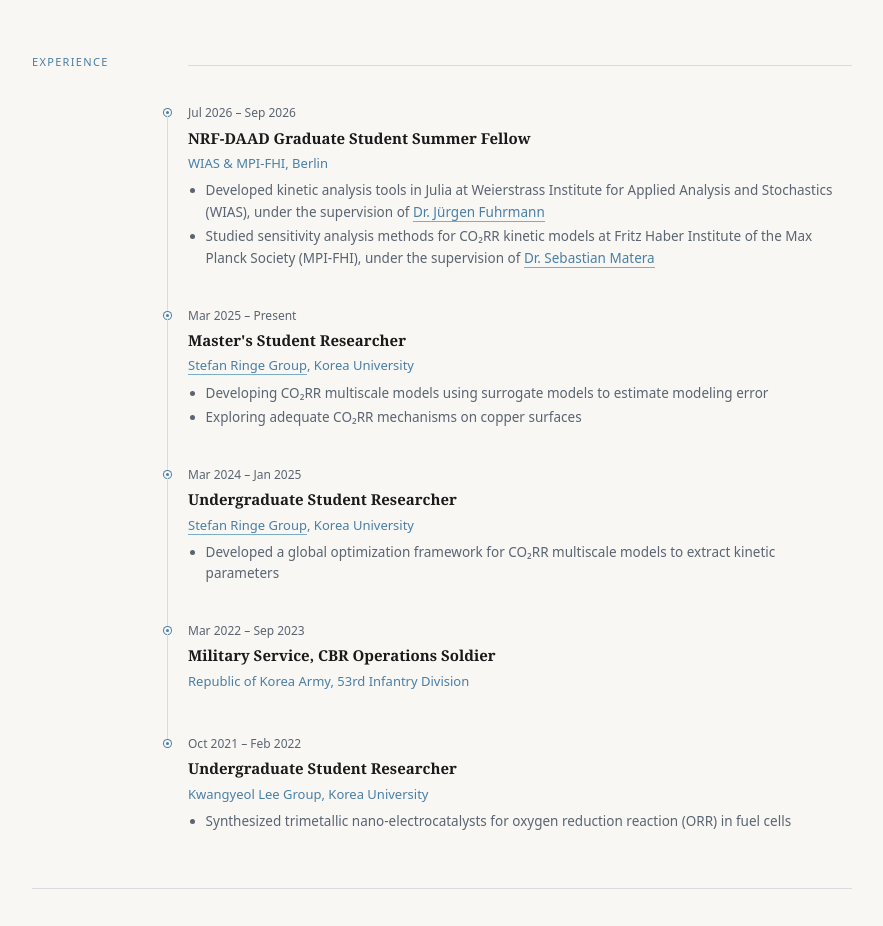
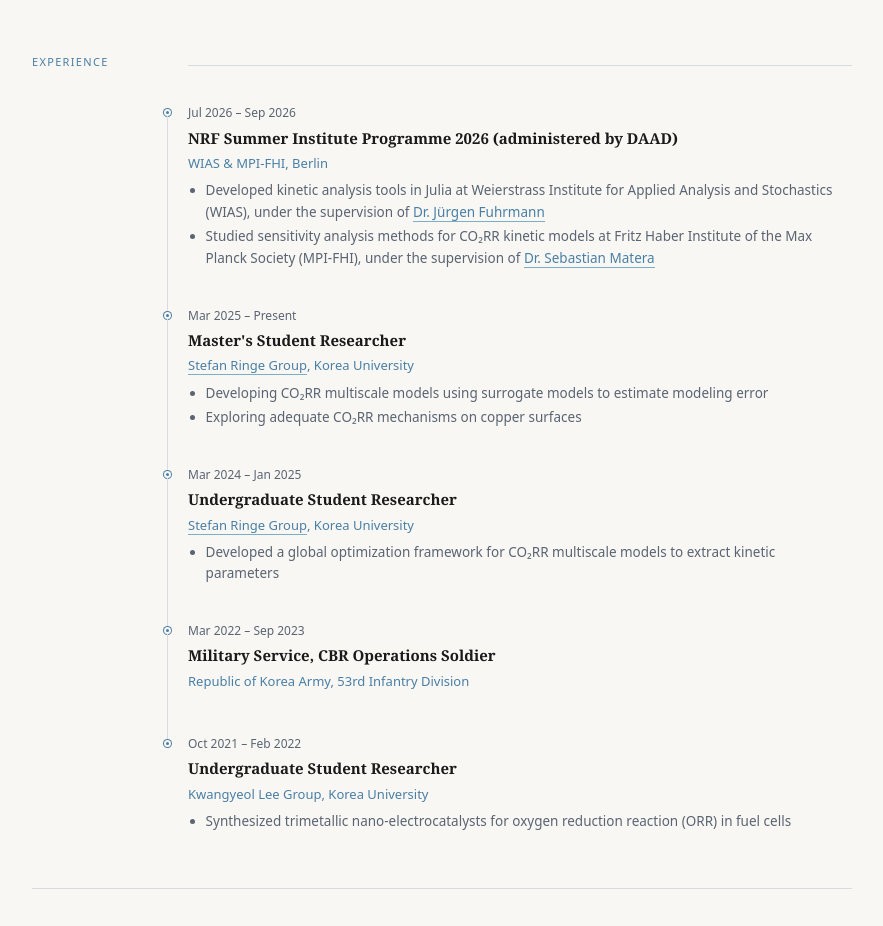
Before and after one commit to bmchun722/bmchun722.github.io, a plain HTML site: page index.html in a window 1280 px wide. Shown: the part 1384-2310 px from the top of the page, without its empty margins (198-1081 px from the left). Drawn offline with Linux system fonts and the light colour scheme.

Commit message:
Use the official programme name for the 2026 Berlin research stay
Co-Authored-By: Claude Opus 5.5 <noreply@anthropic.com>

```diff
--- a/index.html
+++ b/index.html
@@ -429,7 +429,7 @@ footer {
 
       <div class="timeline-item">
         <div class="tl-date">Jul 2026 – Sep 2026</div>
-        <div class="tl-title">NRF-DAAD Graduate Student Summer Fellow</div>
+        <div class="tl-title">NRF Summer Institute Programme 2026 (administered by DAAD)</div>
         <div class="tl-org">WIAS &amp; MPI-FHI, Berlin</div>
         <div class="tl-desc">
           <ul>
```
